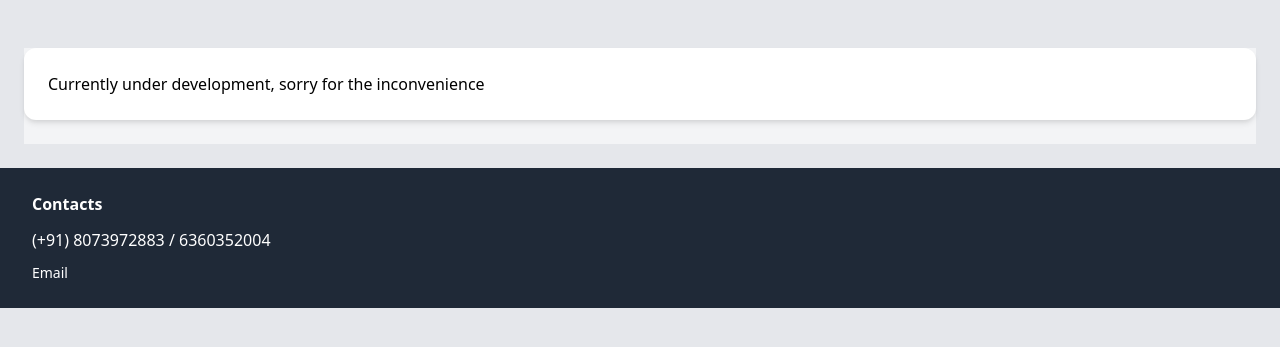
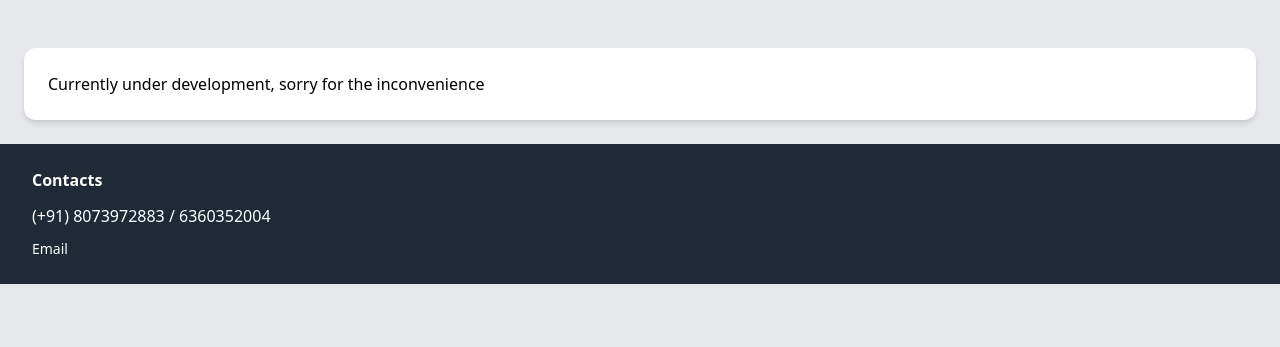
Before and after one commit to danieljkpraveen/Diskvr, a Django app: page /items/orders/ in a window 1280 px wide. Shown: the part 77-424 px from the top of the page. Run offline with Django 4.2, Linux system fonts and the light colour scheme; the visitor is signed in with stand-in values (Sample User, id 1).

Commit message:
fixed minor background issues

```diff
--- a/inventory/templates/inventory/orders.html
+++ b/inventory/templates/inventory/orders.html
@@ -4,10 +4,8 @@
 
 {% block content %}
 
-<div class="pb-6 bg-gray-100">
     <div class="mt-6 p-6 bg-white shadow-md rounded-xl">
         Currently under development, sorry for the inconvenience
     </div>
-</div>
 
 {% endblock %}
```
